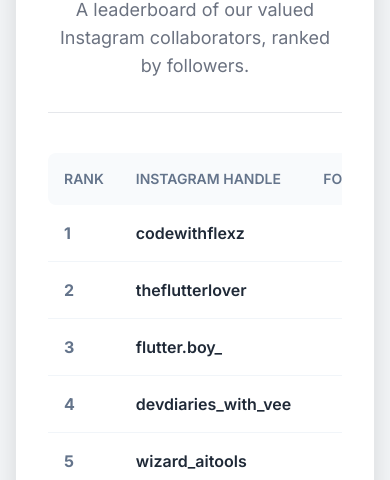
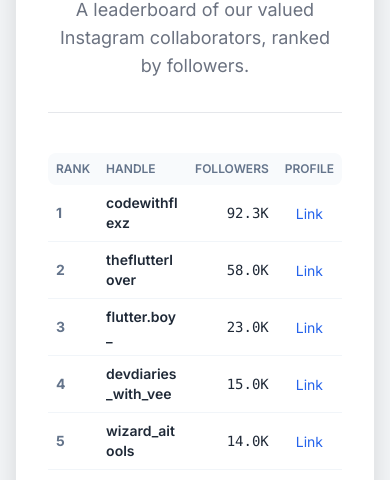
Before and after one commit to kaif95077/Instagram-Collaborations-with-flutter.deviser, a plain HTML site: page index.html in a window 390 px wide. Shown: the part 356-836 px from the top of the page. Drawn offline with nearby package versions, Linux system fonts and the light colour scheme.

Commit message:
Update index.html

```diff
--- a/index.html
+++ b/index.html
@@ -69,12 +69,12 @@
         <main>
             <div class="overflow-x-auto">
                 <table class="w-full text-left table-auto">
-                    <thead class="bg-slate-50 dark:bg-slate-800 text-sm text-slate-500 dark:text-slate-400 uppercase">
+                    <thead class="bg-slate-50 dark:bg-slate-800 text-xs sm:text-sm text-slate-500 dark:text-slate-400 uppercase">
                         <tr>
-                            <th class="p-4 rounded-l-lg font-semibold">Rank</th>
-                            <th class="p-4 font-semibold">Instagram Handle</th>
-                            <th class="p-4 font-semibold text-right">Followers</th>
-                            <th class="p-4 rounded-r-lg font-semibold text-center">Profile</th>
+                            <th class="p-2 sm:p-4 rounded-l-lg font-semibold">Rank</th>
+                            <th class="p-2 sm:p-4 font-semibold">Handle</th>
+                            <th class="p-2 sm:p-4 font-semibold text-right">Followers</th>
+                            <th class="p-2 sm:p-4 rounded-r-lg font-semibold text-center">Profile</th>
                         </tr>
                     </thead>
                     <tbody class="text-gray-800 dark:text-slate-200">
@@ -147,11 +147,11 @@
                 const tr = document.createElement('tr');
                 tr.className = 'border-b border-slate-100 dark:border-slate-800 hover:bg-slate-50 dark:hover:bg-slate-800/50 transition-colors';
                 tr.innerHTML = `
-                    <td class="p-4 font-bold text-slate-500">${index + 1}</td>
-                    <td class="p-4 font-semibold">${collab.handle}</td>
-                    <td class="p-4 text-right font-mono">${collab.followers}</td>
-                    <td class="p-4 text-center">
-                        <a href="https://www.instagram.com/${handleLink}/" target="_blank" class="text-blue-600 dark:text-blue-400 hover:underline">
+                    <td class="p-2 sm:p-4 text-sm sm:text-base font-bold text-slate-500">${index + 1}</td>
+                    <td class="p-2 sm:p-4 text-sm sm:text-base font-semibold break-all">${collab.handle}</td>
+                    <td class="p-2 sm:p-4 text-right font-mono text-sm sm:text-base">${collab.followers}</td>
+                    <td class="p-2 sm:p-4 text-center">
+                        <a href="https://www.instagram.com/${handleLink}/" target="_blank" class="text-blue-600 dark:text-blue-400 hover:underline text-sm sm:text-base">
                            Link
                         </a>
                     </td>
```
